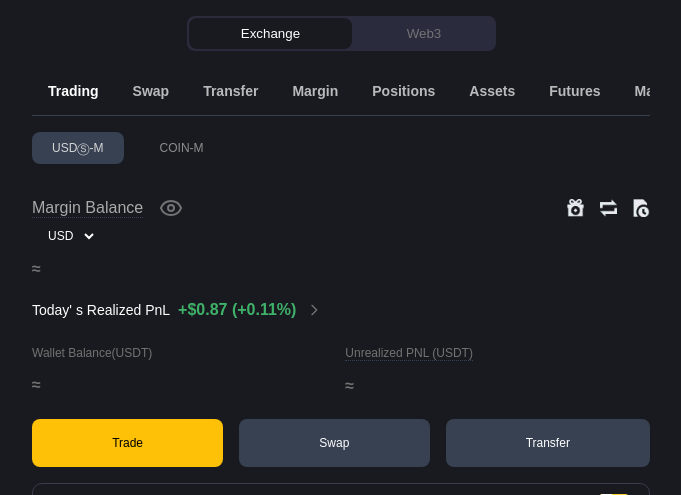
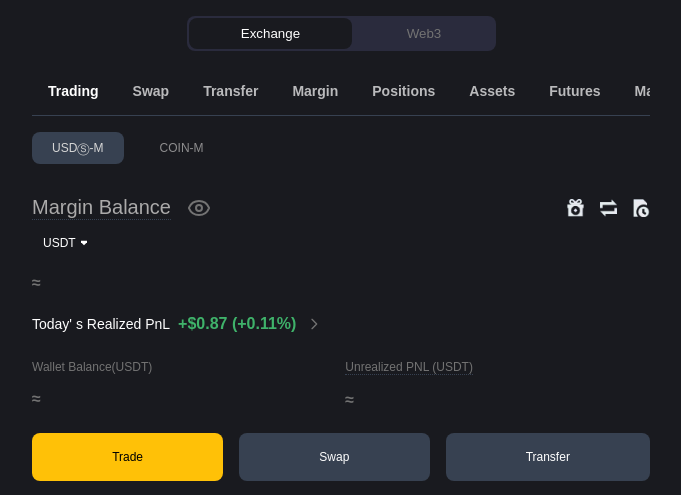
Before and after one commit to Tariq628/binance_clone, a Django app: template binance_app/templates/index.html in a window 1280 px wide. Shown: the top 495 px of the page, without its empty margins (299-980 px from the left). Run offline with Django 5.2, Linux system fonts and the light colour scheme; the template is opened without the code that fills it, so the values that code supplies are empty; some web fonts are replaced.

Commit message:
Font changes

```diff
--- a/binance_app/templates/index.html
+++ b/binance_app/templates/index.html
@@ -64,11 +64,14 @@
         <div class="balance-wrapper">
           <div class="current-balance-wrapper">
             <div class="current-balance">{{margin_balance}}</div>
-            <select class="currency-select">
-              <option value="USD">USD</option>
-              <option value="Matrix">Matrix</option>
-              <option value="XPDT">XPDT</option>
-            </select>
+            <div class="currency-select-container">
+              <select class="currency-select">
+                <option value="USD">USDT</option>
+                <option value="Matrix">Matrix</option>
+                <option value="XPDT">XPDT</option>
+              </select>
+              <svg class="dropdown-icon" viewBox="0 0 24 24" xmlns="http://www.w3.org/2000/svg"><path d="M16.5 8.49v2.25L12 15.51l-4.5-4.77V8.49h9z" fill="currentColor"></path></svg>
+            </div>
           </div>
           <p class="approximate-balance">≈{{margin_balance}}</p>
           <div class="pnl">
--- a/static/css/index.css
+++ b/static/css/index.css
@@ -44,6 +44,33 @@ body {
 
 .dotted {
   border-bottom: #374151 dotted 1px;
+}
+
+.currency-select-container {
+  display: flex;
+  justify-content: center;
+  align-items: center;
+  gap: 0.15rem;
+}
+
+.currency-select {
+  width: 100%;
+  padding: 8px;
+  font-size: 16px;
+  border: 1px solid #ccc;
+  border-radius: 4px;
+  -webkit-appearance: none; /* Hide native dropdown arrow */
+  -moz-appearance: none;
+  appearance: none;
+  background: none;
+  margin-right: -10px;
+}
+
+
+/* Position the custom dropdown icon */
+.dropdown-icon {
+  size: 20px; /* Adjust to your icon size */
+  height: 16px; /* Adjust to your icon size */
 }
 
 .app {
@@ -235,8 +262,9 @@ body {
     padding: 0.5rem 0;
 
     .title {
-      font-size: 1rem;
+      font-size: 1.25rem;
       font-weight: 400;
+      margin-right: 0;
       color: #abaaaa;
       /* border-bottom: #abaaaa 1px dashed; */
     }
@@ -266,11 +294,11 @@ body {
 
     .current-balance-wrapper {
       display: flex;
-      align-items: center;
-      gap: 0.75rem;
+      align-items: baseline;
+      gap: 3px;
 
       .current-balance {
-        font-size: 2rem;
+        font-size: 2.25rem;
         line-height: 1;
         font-weight: 700;
       }
```
